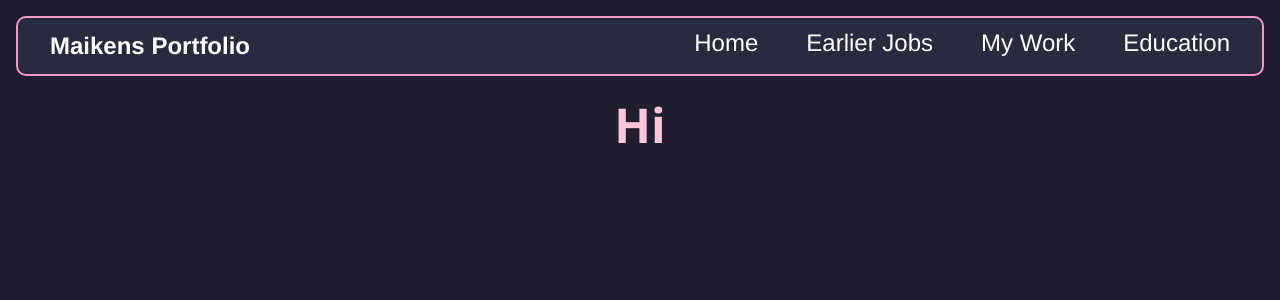
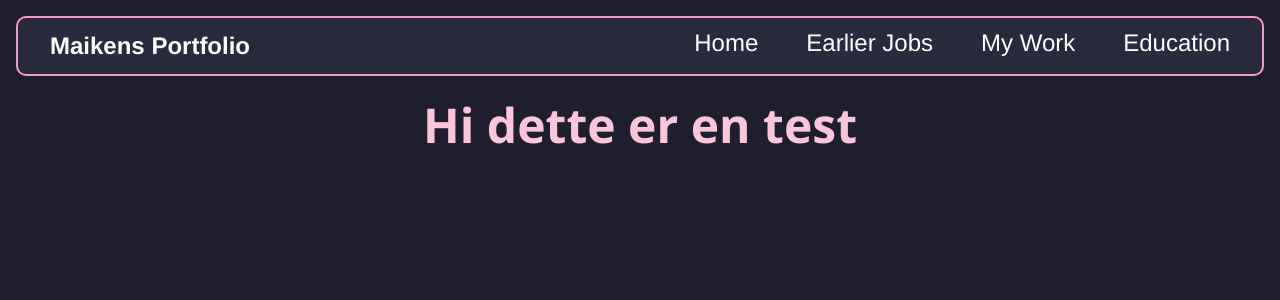
Before and after one commit to ma1ken/nettside, a React (Create React App) app in the folder frontend/: page /AboutMe/Gaming in a window 1280 px wide. Shown: the top 300 px of the page. Built offline with nearby package versions, Linux system fonts and the light colour scheme.

Commit message:
tested to see if build configuration is correct on server

```diff
--- a/frontend/src/Pages/About Me/GamingPage.jsx
+++ b/frontend/src/Pages/About Me/GamingPage.jsx
@@ -3,7 +3,7 @@ import "../../Styles/Pages.css";
 export default function GamingPage() {
     return(
         <div>
-            <h1>Hi</h1>
+            <h1>Hi dette er en test</h1>
         </div>
     );
 }
```
